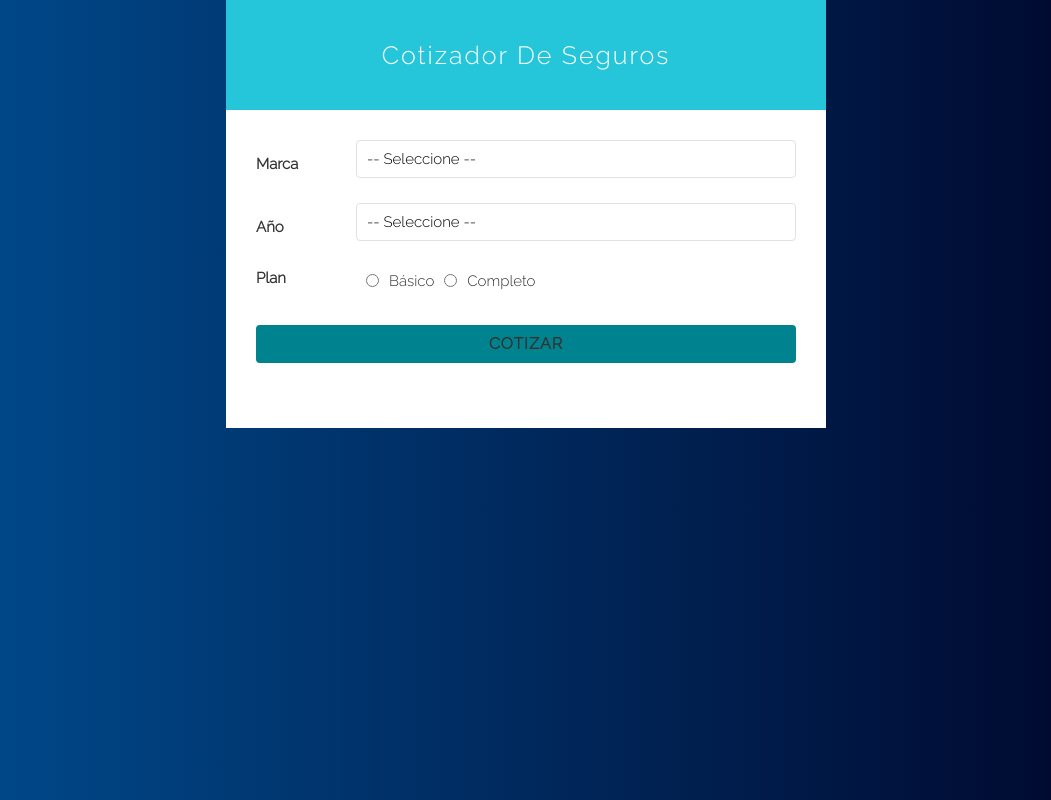
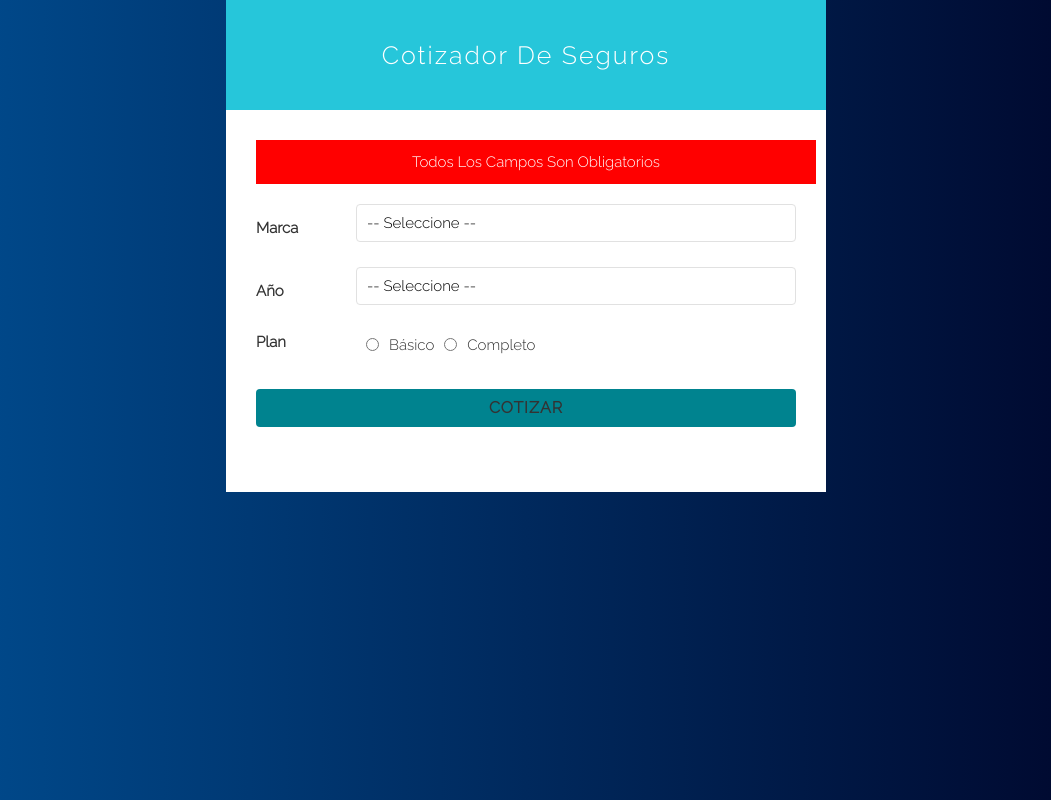
Before and after one commit to jmdc89/react15apps, a React (Create React App) app: page / in a window 1280 px wide. Both pictures are taken after a click on the button "COTIZAR". Shown: the whole page, without its empty margins (114-1165 px from the left). Built offline with nearby package versions, Linux system fonts and the light colour scheme.

Commit message:
Form logic

```diff
--- a/src/components/insurance/Form.js
+++ b/src/components/insurance/Form.js
@@ -68,9 +68,59 @@ const Form = () => {
         })
     }
 
+    // cuando el usuario presiona submit
+    const cotizarSeguro = e => {
+        e.preventDefault();
+
+        if(marca.trim() === '' || year.trim() === '' || plan.trim() === '') {
+            guardarError(true);
+            return;
+        }
+
+        guardarError(false);
+
+        // Una base de 2000
+        let resultado = 2000;
+
+        // obtener la diferencia de años
+        const diferencia = obtenerDiferenciaYear(year);
+
+        // por cada año hay que restar el 3%
+        resultado -= (( diferencia * 3 ) * resultado) / 100;
+
+        // Americano 15
+        // Asiatico 5%
+        // Europeo 30%
+        resultado = calcularMarca(marca) * resultado;
+
+        // Basíco aumenta 20%
+        // Completo 50%
+        const incrementoPlan = obtenerPlan(plan);
+        resultado = parseFloat( incrementoPlan * resultado ).toFixed(2);
+
+        guardarCargando(true);
+
+        setTimeout(() => {
+
+            // Elimina el spinner
+            guardarCargando(false);
+
+            // pasa la información al componente principal
+            guardarResumen({
+                cotizacion: Number(resultado),
+                datos
+            });
+        }, 3000);
+
+    }
 
     return (
-        <form>
+        <form
+            onSubmit={cotizarSeguro}
+        >
+
+            { error ? <Error>Todos los campos son obligatorios</Error>  : null }
+
             <Campo>
                 <Label>Marca</Label>
                 <Select
@@ -125,7 +175,7 @@ const Form = () => {
                 /> Completo
             </Campo>
 
-            <Boton type="button">Cotizar</Boton>
+            <Boton type="submit">Cotizar</Boton>
 
         </form>
     );
```
